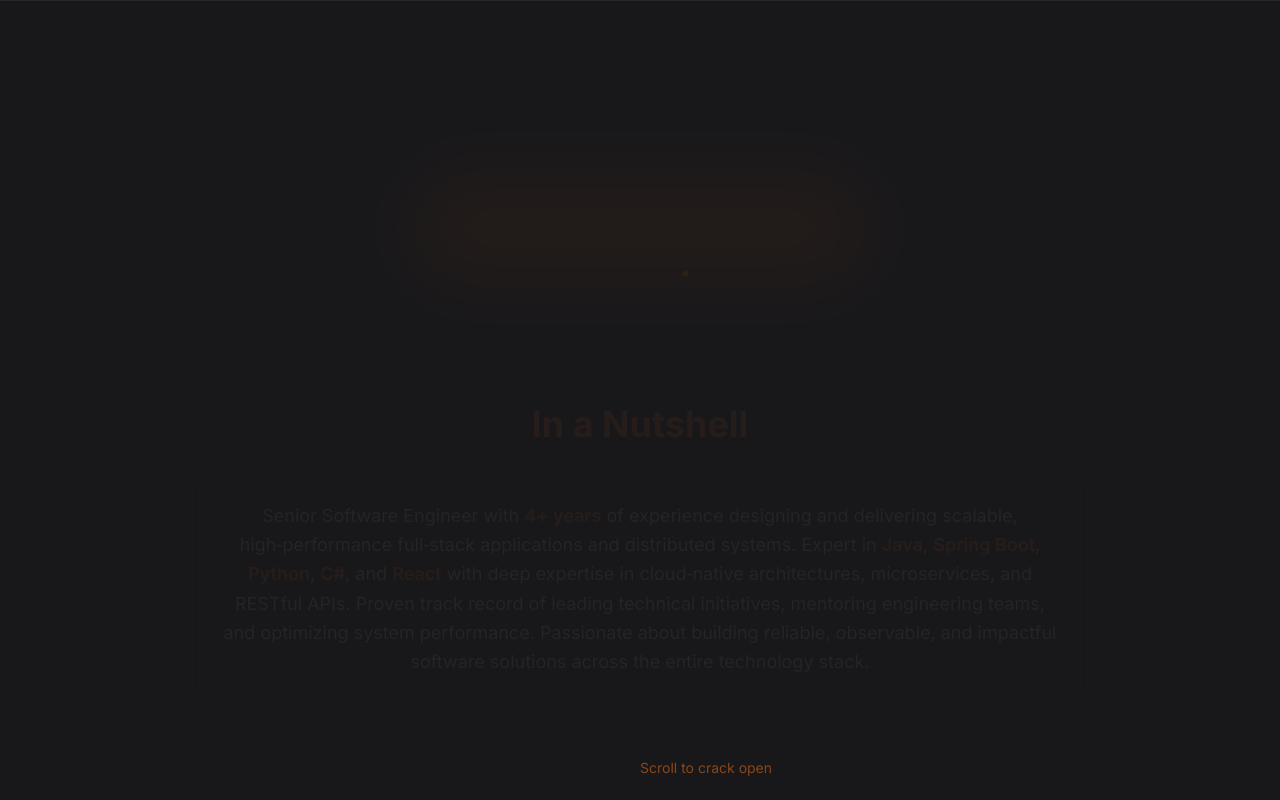
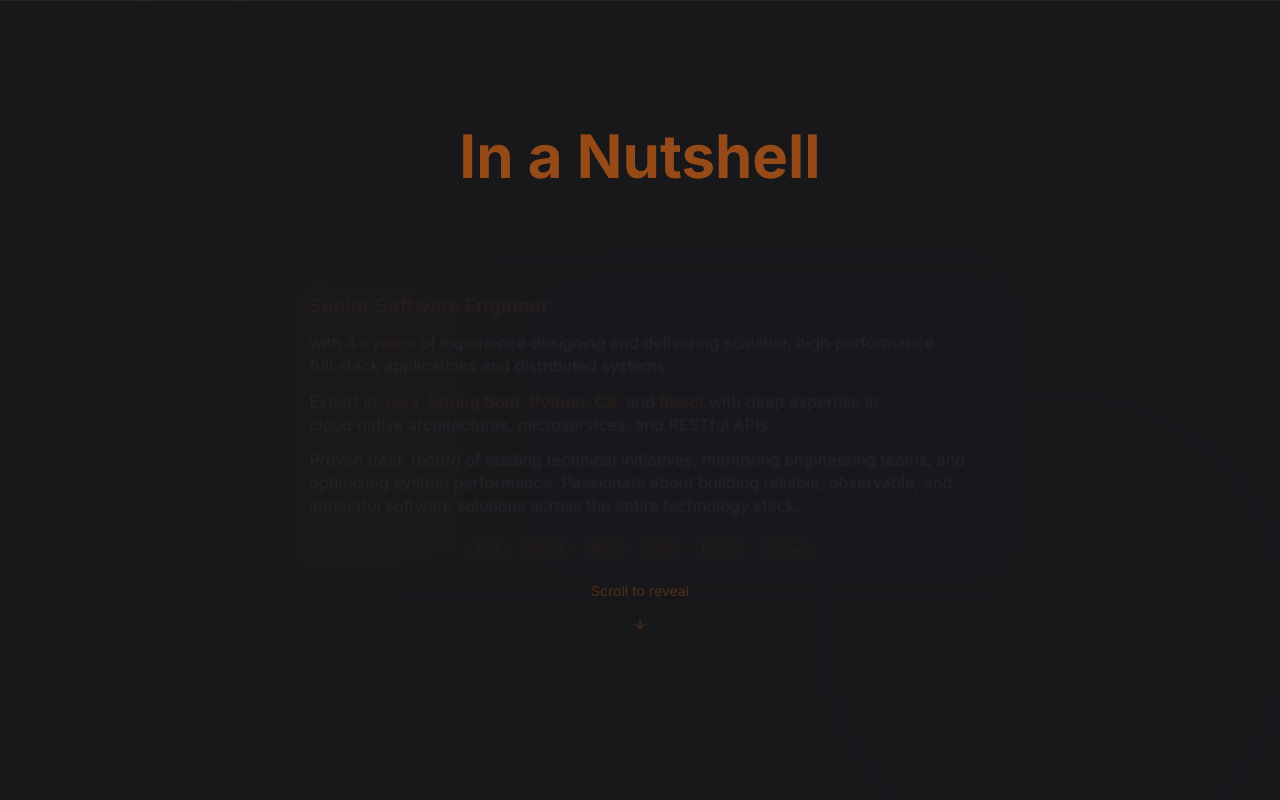
Before and after one commit to maheshnarne2002/portfolio, a Next.js app: page / in a window 1280 px wide. Shown: the part 800-1600 px from the top of the page. Built offline with nearby package versions, Linux system fonts and the light colour scheme.

Commit message:
Intro animation added

```diff
--- a/app/page.jsx
+++ b/app/page.jsx
@@ -18,14 +18,18 @@ export default function Home() {
     offset: ["start end", "end start"]
   });
 
-  // Transform scroll progress to animation values
-  const shellRotate = useTransform(scrollYProgress, [0, 0.3, 0.7, 1], [0, 180, 180, 0]);
-  const shellTopY = useTransform(scrollYProgress, [0, 0.3, 0.7, 1], [0, -100, -100, 0]);
-  const shellBottomY = useTransform(scrollYProgress, [0, 0.3, 0.7, 1], [0, 100, 100, 0]);
-  const shellOpacity = useTransform(scrollYProgress, [0, 0.2, 0.8, 1], [1, 0, 0, 1]);
-  const textOpacity = useTransform(scrollYProgress, [0.2, 0.4, 0.6, 0.8], [0, 1, 1, 0]);
-  const nutshellScale = useTransform(scrollYProgress, [0, 0.3, 0.7, 1], [1, 1.2, 1.2, 1]);
-  const glowIntensity = useTransform(scrollYProgress, [0.2, 0.5, 0.8], [0, 1, 0]);
+  // Smooth transforms for elegant animation
+  const titleOpacity = useTransform(scrollYProgress, [0, 0.2, 0.3, 0.7, 0.8, 1], [0, 0.5, 1, 1, 0.5, 0]);
+  const titleY = useTransform(scrollYProgress, [0, 0.3, 0.7, 1], [50, 0, 0, -50]);
+  const contentOpacity = useTransform(scrollYProgress, [0.2, 0.4, 0.6, 0.8], [0, 1, 1, 0]);
+  const contentScale = useTransform(scrollYProgress, [0.2, 0.4, 0.6, 0.8], [0.8, 1, 1, 0.8]);
+  const contentY = useTransform(scrollYProgress, [0.2, 0.4, 0.6, 0.8], [30, 0, 0, -30]);
+
+  // Decorative elements animation
+  const circle1Scale = useTransform(scrollYProgress, [0, 0.5, 1], [0.5, 1.5, 0.5]);
+  const circle2Scale = useTransform(scrollYProgress, [0, 0.5, 1], [0.8, 1.8, 0.8]);
+  const circle3Scale = useTransform(scrollYProgress, [0, 0.5, 1], [0.3, 1.3, 0.3]);
+  const circleOpacity = useTransform(scrollYProgress, [0, 0.3, 0.7, 1], [0.1, 0.3, 0.3, 0.1]);
 
   // Loading and glitch states
   const [isLoading, setIsLoading] = useState(true);
@@ -575,156 +579,135 @@ export default function Home() {
         </div>
       </section>
 
-      {/* Professional Summary with Scroll-Controlled Nutshell Animation - Full Viewport Height */}
+      {/* Professional Summary with Elegant Reveal Animation - Full Viewport Height */}
       <section
         ref={nutshellRef}
         className="h-screen flex items-center justify-center px-6 border-t border-zinc-800 relative overflow-hidden"
       >
         <div className="max-w-4xl mx-auto relative z-10 w-full">
-          {/* Nutshell Animation Container */}
-          <div className="relative mb-12 flex justify-center">
-            {/* Glow effect based on scroll */}
+          {/* Decorative animated circles */}
           <motion.div
-              className="absolute inset-0 bg-orange-500 rounded-full blur-3xl"
+            className="absolute -top-40 -left-40 w-80 h-80 border-2 border-orange-500/10 rounded-full"
             style={{
-                opacity: glowIntensity,
-                scale: useTransform(scrollYProgress, [0.2, 0.5, 0.8], [0.5, 1.5, 0.5])
+              scale: circle1Scale,
+              opacity: circleOpacity,
+            }}
+          />
+          <motion.div
+            className="absolute -bottom-40 -right-40 w-96 h-96 border-2 border-blue-500/10 rounded-full"
+            style={{
+              scale: circle2Scale,
+              opacity: circleOpacity,
+            }}
+          />
+          <motion.div
+            className="absolute top-1/2 left-1/2 transform -translate-x-1/2 -translate-y-1/2 w-[600px] h-[600px] border-2 border-purple-500/5 rounded-full"
+            style={{
+              scale: circle3Scale,
+              opacity: circleOpacity,
             }}
           />
 
-            {/* Breaking Nutshell - Controlled by scroll */}
-            <motion.div
-              className="relative w-48 h-48 md:w-64 md:h-64"
+          {/* Title with fade and slide */}
+          <motion.h2
+            className="text-4xl md:text-5xl lg:text-6xl font-bold text-center mb-12 text-orange-500"
             style={{
-                scale: nutshellScale,
-              }}
-            >
-              {/* Nut Shell - Top */}
-              <motion.div
-                className="absolute top-0 left-0 w-full h-1/2 bg-amber-700 rounded-t-[50%] border-4 border-amber-900 origin-bottom shadow-xl"
-                style={{
-                  rotateX: shellRotate,
-                  y: shellTopY,
-                  opacity: shellOpacity,
-                }}
-              >
-                <div className="absolute inset-0 bg-gradient-to-b from-amber-600 to-amber-800 rounded-t-[50%]">
-                  <div className="absolute top-1/4 left-1/4 w-3 h-3 bg-amber-500 rounded-full" />
-                  <div className="absolute top-1/2 right-1/3 w-4 h-4 bg-amber-500 rounded-full" />
-                  <div className="absolute bottom-1/4 left-1/3 w-3 h-3 bg-amber-500 rounded-full" />
-                </div>
-              </motion.div>
-
-              {/* Nut Shell - Bottom */}
-              <motion.div
-                className="absolute bottom-0 left-0 w-full h-1/2 bg-amber-700 rounded-b-[50%] border-4 border-amber-900 origin-top shadow-xl"
-                style={{
-                  rotateX: useTransform(shellRotate, (v) => -v),
-                  y: shellBottomY,
-                  opacity: shellOpacity,
-                }}
-              >
-                <div className="absolute inset-0 bg-gradient-to-t from-amber-600 to-amber-800 rounded-b-[50%]">
-                  <div className="absolute top-1/4 left-1/2 w-3 h-3 bg-amber-500 rounded-full" />
-                  <div className="absolute bottom-1/3 right-1/4 w-4 h-4 bg-amber-500 rounded-full" />
-                </div>
-              </motion.div>
-
-              {/* Nut inside - pulses as you scroll */}
-              <motion.div
-                className="absolute top-1/2 left-1/2 transform -translate-x-1/2 -translate-y-1/2 w-20 h-20 bg-amber-600 rounded-full shadow-inner"
-                style={{
-                  scale: useTransform(scrollYProgress, [0.2, 0.5, 0.8], [0, 1.5, 0]),
-                  opacity: useTransform(scrollYProgress, [0.2, 0.4, 0.6, 0.8], [0, 1, 1, 0])
-                }}
-              >
-                <div className="absolute inset-2 bg-amber-500 rounded-full" />
-              </motion.div>
-            </motion.div>
-
-            {/* Flying icons that appear as shell opens */}
-            <motion.div
-              className="absolute inset-0 pointer-events-none"
-              style={{ opacity: useTransform(scrollYProgress, [0.2, 0.4, 0.8], [0, 1, 0]) }}
-            >
-              {[
-                { icon: '⚛️', angle: 0, distance: 150 },
-                { icon: '🔥', angle: 45, distance: 180 },
-                { icon: '🚀', angle: 90, distance: 160 },
-                { icon: '💡', angle: 135, distance: 170 },
-                { icon: '⚡', angle: 180, distance: 150 },
-                { icon: '📦', angle: 225, distance: 190 },
-                { icon: '🎯', angle: 270, distance: 160 },
-                { icon: '🔧', angle: 315, distance: 180 },
-              ].map((item, i) => {
-                const rad = (item.angle * Math.PI) / 180;
-                const x = Math.cos(rad) * item.distance;
-                const y = Math.sin(rad) * item.distance;
-
-                return (
-                  <motion.div
-                    key={i}
-                    className="absolute left-1/2 top-1/2 text-4xl md:text-5xl"
-                    style={{
-                      x: useTransform(scrollYProgress, [0.3, 0.5], [0, x]),
-                      y: useTransform(scrollYProgress, [0.3, 0.5], [0, y]),
-                      rotate: useTransform(scrollYProgress, [0.3, 0.5], [0, 360]),
-                      opacity: useTransform(scrollYProgress, [0.3, 0.4, 0.6, 0.7], [0, 1, 1, 0]),
-                      scale: useTransform(scrollYProgress, [0.3, 0.5], [0, 1.2]),
-                    }}
-                  >
-                    {item.icon}
-                  </motion.div>
-                );
-              })}
-            </motion.div>
-          </div>
-
-          {/* Text content that fades in/out with scroll */}
-          <motion.div
-            className="relative text-center"
-            style={{ opacity: textOpacity }}
-          >
-            <motion.h2
-              className="text-3xl md:text-4xl font-bold mb-8 text-orange-500"
-              style={{
-                y: useTransform(scrollYProgress, [0.3, 0.5], [30, 0]),
+              opacity: titleOpacity,
+              y: titleY,
             }}
           >
             In a Nutshell
           </motion.h2>
 
-            {/* Text content */}
+          {/* Content with smooth reveal */}
           <motion.div
-              className="relative p-6 rounded-xl bg-zinc-800/50 border border-orange-500/20"
+            className="relative"
             style={{
-                scale: useTransform(scrollYProgress, [0.3, 0.5], [0.9, 1]),
-                y: useTransform(scrollYProgress, [0.3, 0.5], [30, 0]),
+              opacity: contentOpacity,
+              scale: contentScale,
+              y: contentY,
             }}
           >
-              <motion.p className="text-zinc-300 text-lg leading-relaxed">
-                Senior Software Engineer with{' '}
-                <span className="text-orange-500 font-semibold">4+ years</span>{' '}
-                of experience designing and delivering scalable, high‑performance full‑stack applications and distributed systems. Expert in{' '}
-                <span className="text-orange-500 font-semibold">Java</span>,{' '}
-                <span className="text-orange-500 font-semibold">Spring Boot</span>,{' '}
-                <span className="text-orange-500 font-semibold">Python</span>,{' '}
-                <span className="text-orange-500 font-semibold">C#</span>, and{' '}
-                <span className="text-orange-500 font-semibold">React</span>{' '}
-                with deep expertise in cloud‑native architectures, microservices, and RESTful APIs. Proven track record of leading technical initiatives, mentoring engineering teams, and optimizing system performance. Passionate about building reliable, observable, and impactful software solutions across the entire technology stack.
+            {/* Gradient border effect */}
+            <div className="absolute inset-0 bg-gradient-to-r from-orange-500/20 via-purple-500/20 to-blue-500/20 rounded-2xl blur-xl" />
+
+            {/* Main content card */}
+            <div className="relative bg-zinc-800/80 backdrop-blur-sm rounded-2xl p-8 md:p-10 border border-zinc-700 shadow-2xl">
+              {/* Floating particles */}
+              {[...Array(6)].map((_, i) => (
+                <motion.div
+                  key={i}
+                  className="absolute w-1 h-1 bg-orange-500/30 rounded-full"
+                  style={{
+                    left: `${Math.random() * 100}%`,
+                    top: `${Math.random() * 100}%`,
+                  }}
+                  animate={{
+                    y: [0, -30, 0],
+                    opacity: [0, 0.5, 0],
+                  }}
+                  transition={{
+                    duration: 4 + Math.random() * 2,
+                    repeat: Infinity,
+                    delay: Math.random() * 2,
+                  }}
+                />
+              ))}
+
+              {/* Content text */}
+              <motion.p className="text-zinc-300 text-lg md:text-xl leading-relaxed">
+                <span className="text-orange-500 font-semibold text-xl md:text-2xl block mb-4">
+                  Senior Software Engineer
+                </span>
+                with <span className="text-orange-500 font-semibold">4+ years</span> of experience designing and delivering scalable, high‑performance full‑stack applications and distributed systems.
+
+                <span className="block mt-4">
+                  Expert in <span className="text-orange-500 font-semibold">Java</span>, <span className="text-orange-500 font-semibold">Spring Boot</span>, <span className="text-orange-500 font-semibold">Python</span>, <span className="text-orange-500 font-semibold">C#</span>, and <span className="text-orange-500 font-semibold">React</span> with deep expertise in cloud‑native architectures, microservices, and RESTful APIs.
+                </span>
+
+                <span className="block mt-4">
+                  Proven track record of leading technical initiatives, mentoring engineering teams, and optimizing system performance. Passionate about building reliable, observable, and impactful software solutions across the entire technology stack.
+                </span>
               </motion.p>
+
+              {/* Tech stack tags */}
+              <motion.div
+                className="flex flex-wrap gap-2 mt-6 justify-center"
+                initial={{ opacity: 0 }}
+                animate={{ opacity: 1 }}
+                transition={{ delay: 0.3 }}
+              >
+                {['Java', 'Spring', 'React', 'AWS', 'Python', 'Docker'].map((tech, i) => (
+                  <motion.span
+                    key={i}
+                    className="px-3 py-1 bg-zinc-700/50 text-orange-500 text-sm rounded-full border border-orange-500/20"
+                    whileHover={{ scale: 1.1, backgroundColor: '#f97316', color: 'white' }}
+                    transition={{ type: 'spring', stiffness: 400 }}
+                  >
+                    {tech}
+                  </motion.span>
+                ))}
+              </motion.div>
+            </div>
+          </motion.div>
+
+          {/* Scroll indicator */}
+          <motion.div
+            className="absolute bottom-8 left-1/2 transform -translate-x-1/2 text-orange-500/50 text-sm flex flex-col items-center"
+            style={{
+              opacity: useTransform(scrollYProgress, [0, 0.2, 0.8, 1], [1, 0.5, 0.5, 1]),
+            }}
+          >
+            <span>Scroll to reveal</span>
+            <motion.div
+              animate={{ y: [0, 8, 0] }}
+              transition={{ duration: 1.5, repeat: Infinity }}
+              className="mt-2"
+            >
+              ↓
             </motion.div>
           </motion.div>
         </div>
-
-        {/* Scroll indicator */}
-        <motion.div
-          className="absolute bottom-8 left-1/2 transform -translate-x-1/2 text-orange-500/50 text-sm"
-          animate={{ y: [0, 10, 0] }}
-          transition={{ duration: 2, repeat: Infinity }}
-        >
-          Scroll to crack open
-        </motion.div>
       </section>
 
       {/* Experience Section */}
```
Lines whose indentation alone changed are shown as unchanged.
